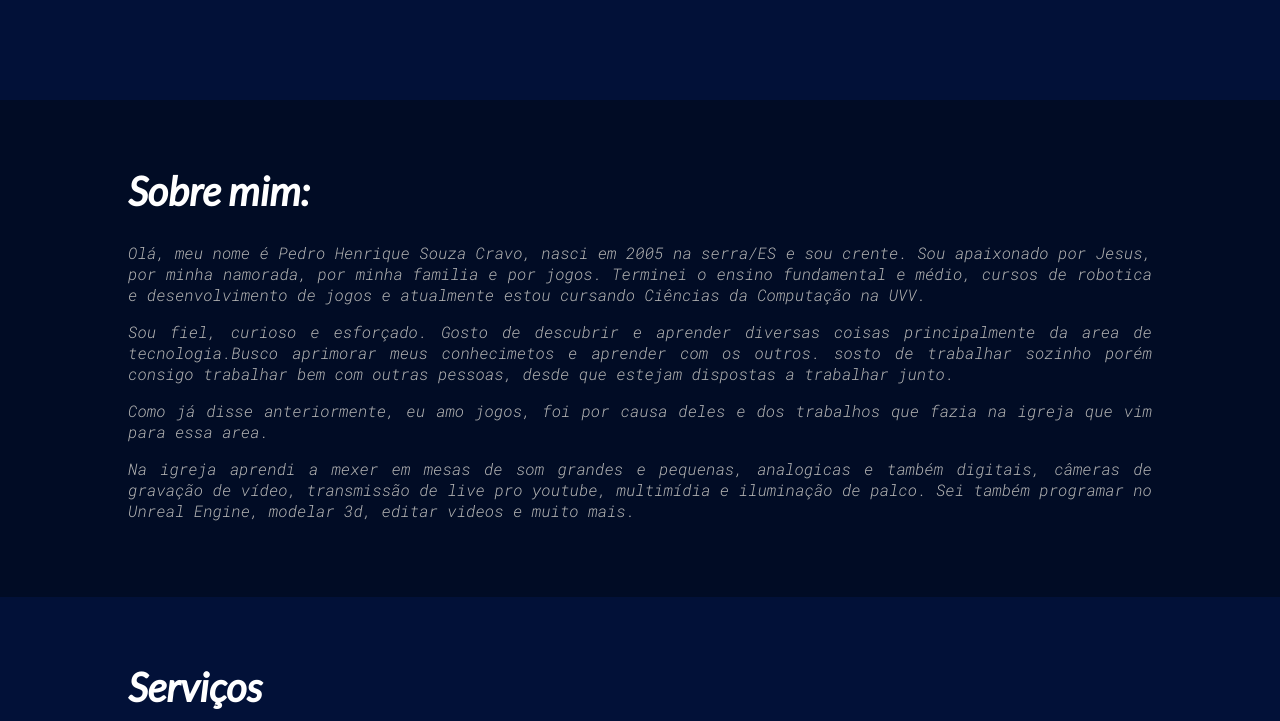
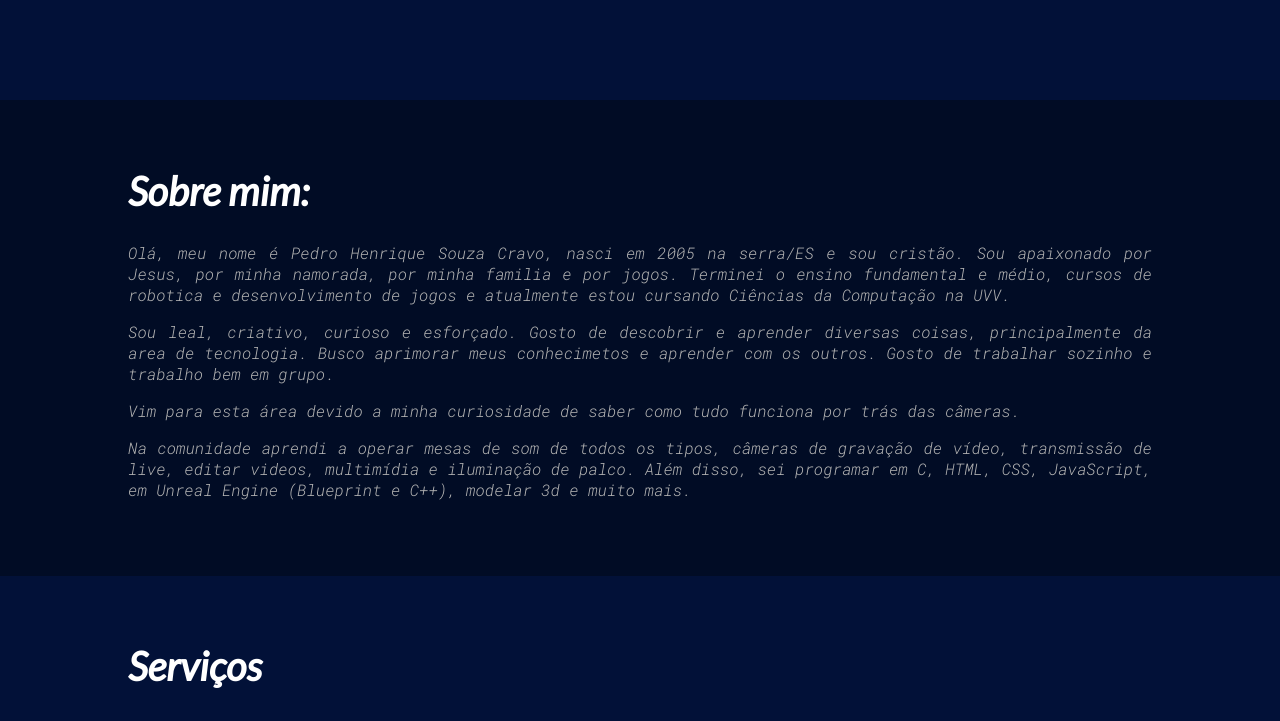
Before and after one commit to pedcravo/portfolio, a plain HTML site: page index.html in a window 1280 px wide. Shown: the part 600-1321 px from the top of the page. Drawn offline with Linux system fonts and the light colour scheme.

Commit message:
Add files via upload

```diff
--- a/index.css
+++ b/index.css
@@ -280,3 +280,8 @@ footer a{
 footer a img{
     width: 30px;
 }
+
+@media only screen and (max-width: 800px) {
+    body {
+    }
+  }
--- a/index.html
+++ b/index.html
@@ -34,10 +34,10 @@
     <div class="sobre" id="sobre">
         <div>
             <h1>Sobre mim:</h1>
-            <p>Olá, meu nome é Pedro Henrique Souza Cravo, nasci em 2005 na serra/ES e sou crente. Sou apaixonado por Jesus, por minha namorada,  por minha familia e por jogos. Terminei o ensino fundamental e médio, cursos de robotica e desenvolvimento de jogos e atualmente estou cursando Ciências da Computação na UVV.</p>
-            <p>Sou fiel, curioso e esforçado. Gosto de descubrir e aprender diversas coisas principalmente da area de tecnologia.Busco aprimorar meus conhecimetos e aprender com os outros. sosto de trabalhar sozinho porém consigo trabalhar bem com outras pessoas, desde que estejam dispostas a trabalhar junto.</p>
-            <p>Como já disse anteriormente, eu amo jogos, foi por causa deles e dos trabalhos que fazia na igreja que vim para essa area.</p>
-            <p id="serv">Na igreja aprendi a mexer em mesas de som grandes e pequenas, analogicas e também digitais, câmeras de gravação de vídeo, transmissão de live pro youtube, multimídia e iluminação de palco. Sei também programar no Unreal Engine, modelar 3d, editar videos e muito mais.</p>
+            <p>Olá, meu nome é Pedro Henrique Souza Cravo, nasci em 2005 na serra/ES e sou cristão. Sou apaixonado por Jesus, por minha namorada, por minha familia e por jogos. Terminei o ensino fundamental e médio, cursos de robotica e desenvolvimento de jogos e atualmente estou cursando Ciências da Computação na UVV.</p>
+            <p>Sou leal, criativo, curioso e esforçado. Gosto de descobrir e aprender diversas coisas, principalmente da area de tecnologia. Busco aprimorar meus conhecimetos e aprender com os outros. Gosto de trabalhar sozinho e trabalho bem em grupo.</p>
+            <p>Vim para esta área devido a minha curiosidade de saber como tudo funciona por trás das câmeras.</p>
+            <p id="serv">Na comunidade aprendi a operar mesas de som de todos os tipos, câmeras de gravação de vídeo, transmissão de live, editar videos, multimídia e iluminação de palco. Além disso, sei programar em C, HTML, CSS, JavaScript, em Unreal Engine (Blueprint e C++), modelar 3d e muito mais.</p>
         </div>
     </div>
 
```
Also changed, not shown: imgs/Foto minha 1.jpg, index.js (added).
